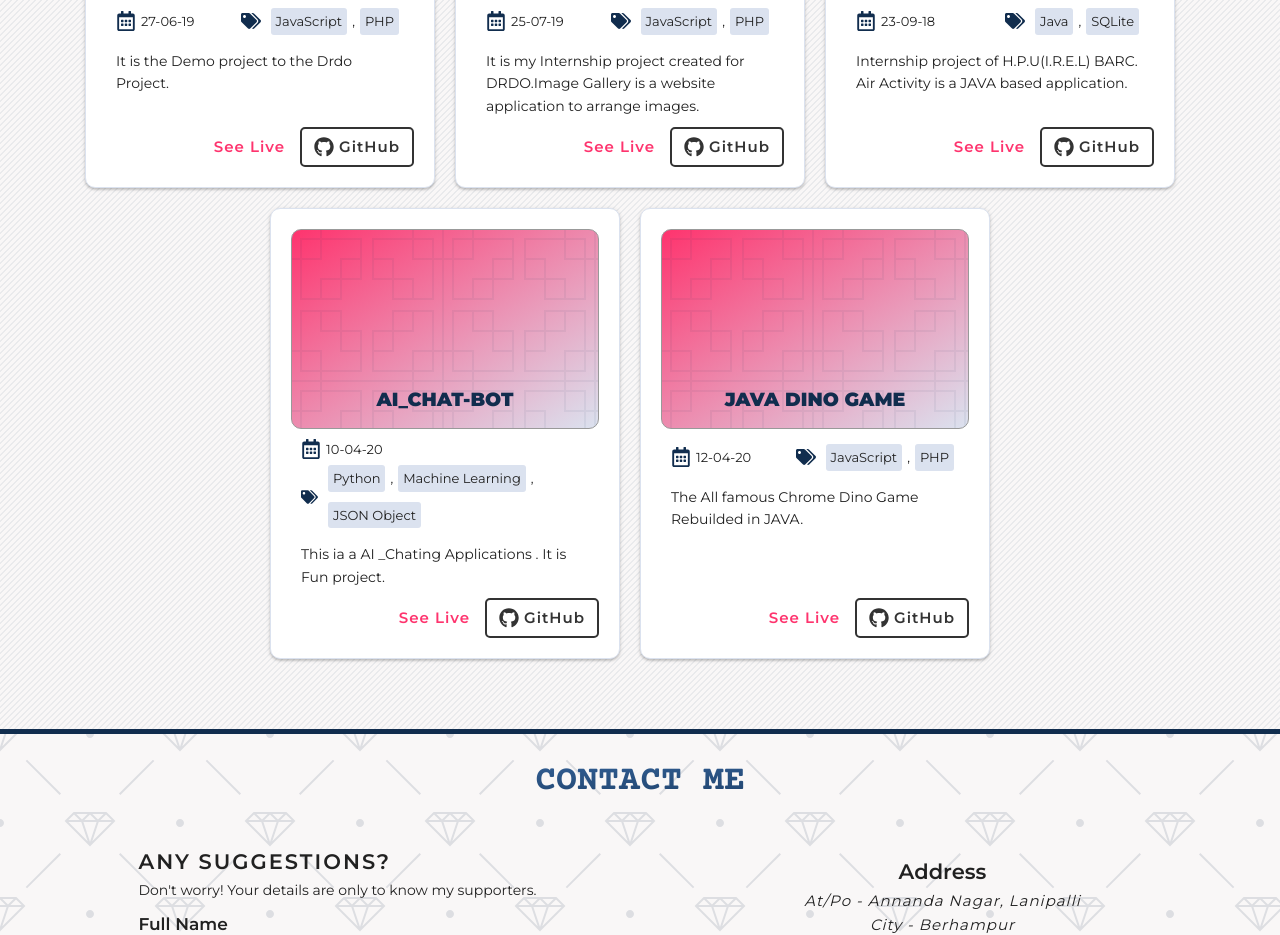
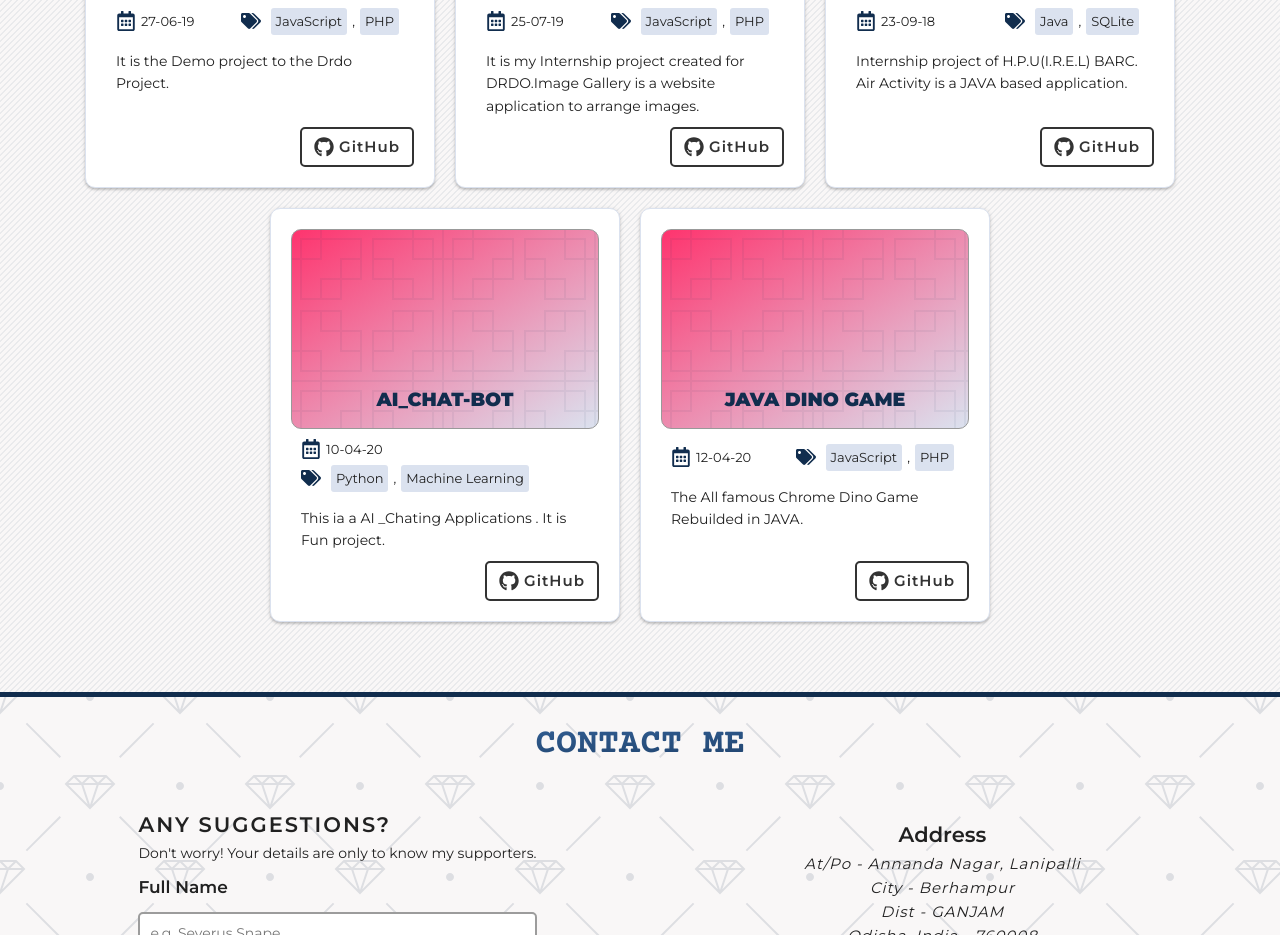
Before and after one commit to Sraban29/Sraban.github.io, a website: page index.html in a window 1280 px wide. Shown: the part 2886-3821 px from the top of the page. Drawn offline with nearby package versions, Linux system fonts and the light colour scheme.

Commit message:
Completed

```diff
--- a/index.html
+++ b/index.html
@@ -243,7 +243,6 @@
             It is the Demo project to the Drdo Project.
           </div>
           <div class="sp-project--cta">
-            <a href="https://sarojkumar007.github.io/github-finder" class="sp-link">See Live</a>
             <a href="https://github.com/Sraban29/imageGallery" class="sp-link cta-main cta-main--git">
               <svg class="cta-main--icon">
                 <use xlink:href="/images/sprites/brands.svg#github"></use>
@@ -275,7 +274,6 @@
             It is my Internship project created for DRDO.Image Gallery is a website application to arrange images.
           </div>
           <div class="sp-project--cta">
-            <a href="https://sarojkumar007.github.io/github-finder" class="sp-link">See Live</a>
             <a href="https://github.com/Sraban29/Project" class="sp-link cta-main cta-main--git">
               <svg class="cta-main--icon">
                 <use xlink:href="/images/sprites/brands.svg#github"></use>
@@ -307,7 +305,6 @@
             Internship project of H.P.U(I.R.E.L) BARC. Air Activity is a JAVA based application.
           </div>
           <div class="sp-project--cta">
-            <a href="https://sarojkumar007.github.io/github-finder" class="sp-link">See Live</a>
             <a href="https://github.com/Sraban29/Air_Activity" class="sp-link cta-main cta-main--git">
               <svg class="cta-main--icon">
                 <use xlink:href="/images/sprites/brands.svg#github"></use>
@@ -332,14 +329,12 @@
               <span style=" display: flex; flex-wrap: wrap; align-items: baseline;">
                 <span class="tag">Python</span>
                 , <span class="tag">Machine Learning</span>
-                , <span class="tag">JSON Object</span>
               </span>
             </div>
           </div>
           <div class="sp-project--desc">
           This ia a AI _Chating Applications . It is Fun project.</div>
           <div class="sp-project--cta">
-            <a href="https://sarojkumar007.github.io/github-finder" class="sp-link">See Live</a>
             <a href="https://github.com/Sraban29/AI_Chat-Bot" class="sp-link cta-main cta-main--git">
               <svg class="cta-main--icon">
                 <use xlink:href="/images/sprites/brands.svg#github"></use>
@@ -371,7 +366,6 @@
 The All famous Chrome Dino Game Rebuilded in JAVA.
           </div>
           <div class="sp-project--cta">
-            <a href="https://sarojkumar007.github.io/github-finder" class="sp-link">See Live</a>
             <a href="https://github.com/Sraban29/Dino-Game-in-Java-" class="sp-link cta-main cta-main--git">
               <svg class="cta-main--icon">
                 <use xlink:href="/images/sprites/brands.svg#github"></use>
```
